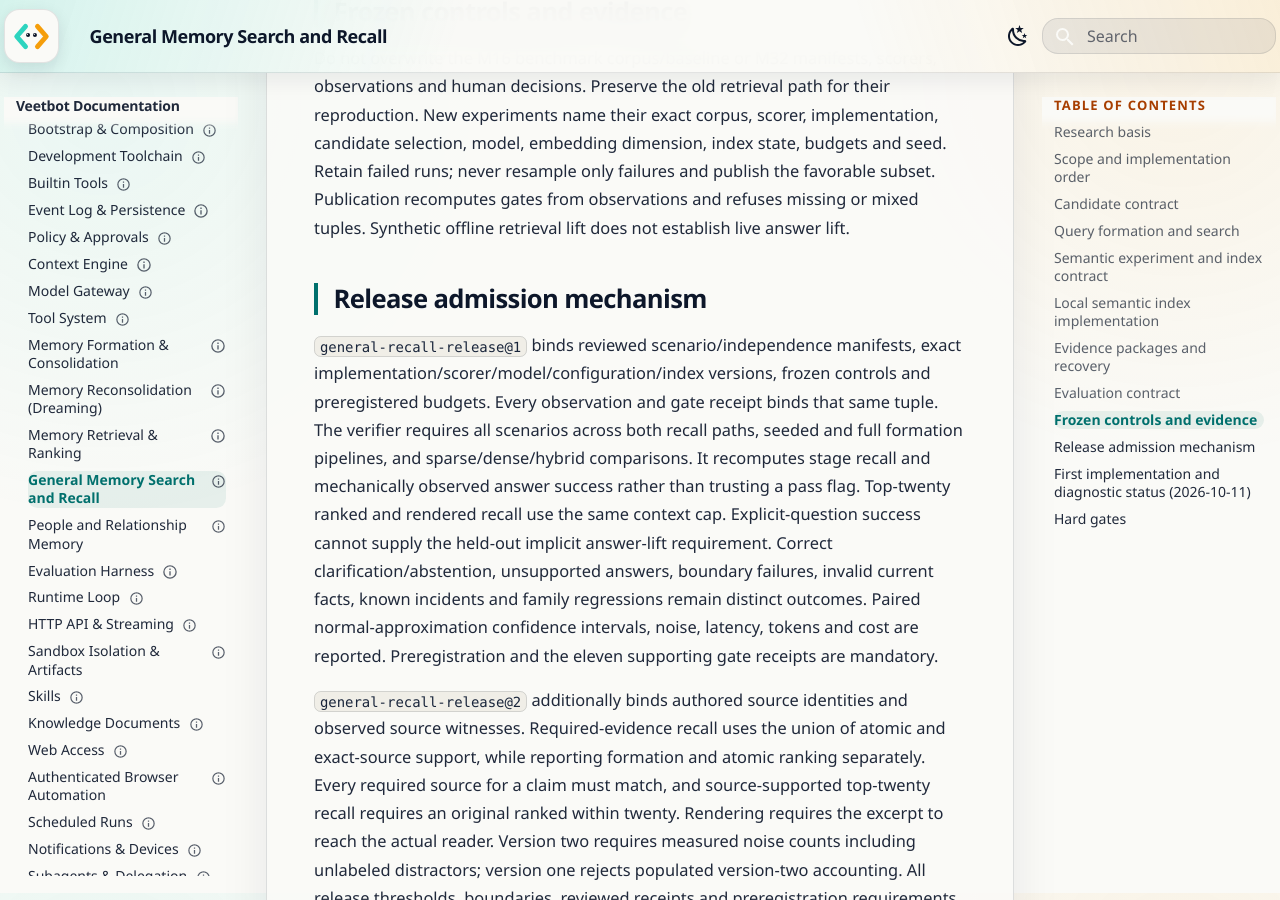
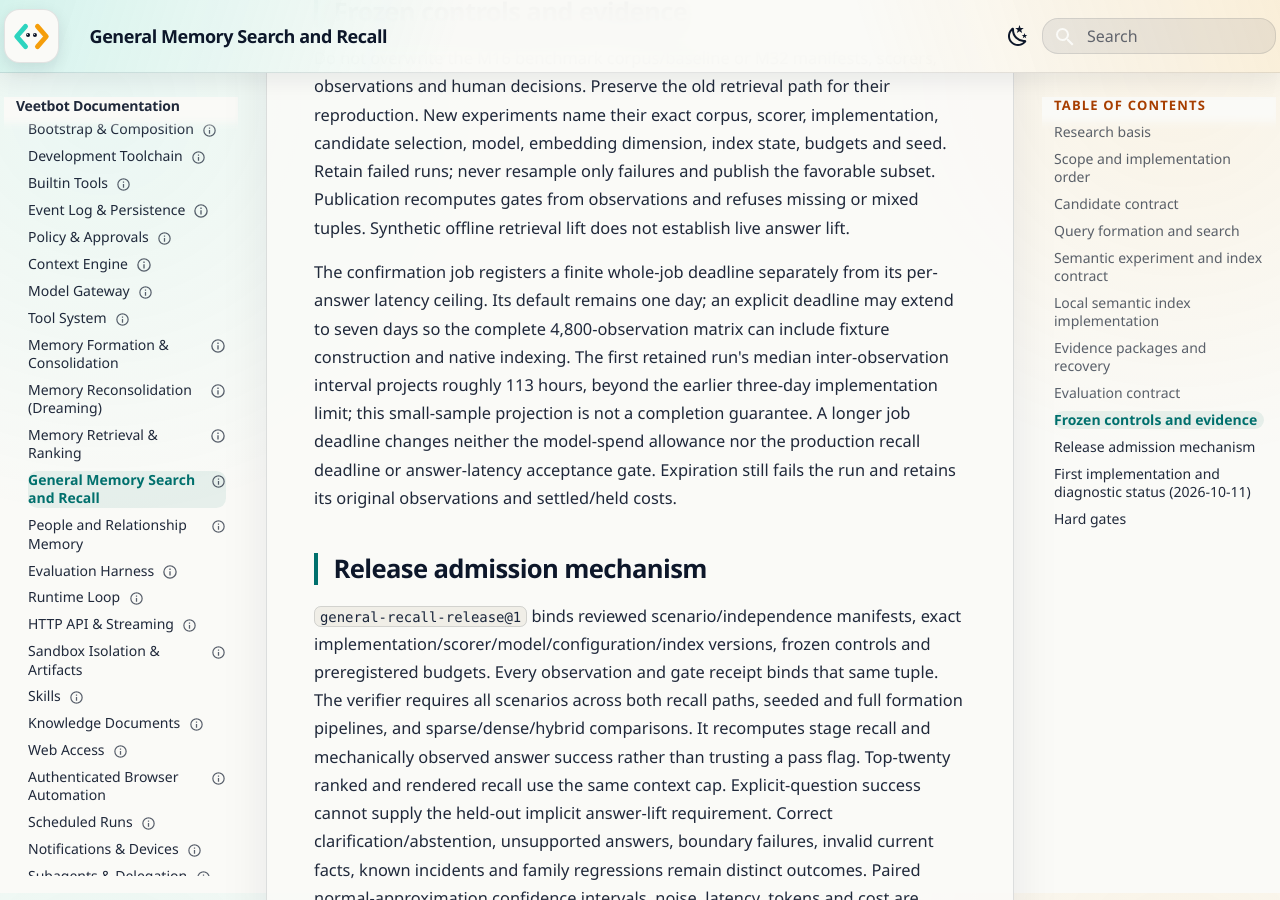
Before and after one commit to avitus/veetbot, an MkDocs documentation site: the page built from docs/plan/general-memory-recall.md, in a window 1280 px wide and 900 px high, scrolled down 9907 px. Built offline with MkDocs 1.6.1 and Material for MkDocs 9.7.7, drawn with Linux system fonts in a browser that asks for light colours.

Commit message:
fix: allow explicit seven-day recall confirmation jobs
Retain the one-day default and separate answer-latency and production recall limits. The first retained run projects about 113 hours at its median observation interval, exceeding the prior three-day job ceiling. Keep finite expiry and the unchanged model-spend cap; test the explicit boundary and refusal beyond it.

Reading-Lane: A
Glen-Conversation: 01a12bcd-632b-7771-8e10-27a551a2d362

```diff
--- a/docs/plan/general-memory-recall.md
+++ b/docs/plan/general-memory-recall.md
@@ -370,6 +370,16 @@ Retain failed runs; never resample only failures and publish the favorable subse
 Publication recomputes gates from observations and refuses missing or mixed tuples.
 Synthetic offline retrieval lift does not establish live answer lift.
 
+The confirmation job registers a finite whole-job deadline separately from its
+per-answer latency ceiling. Its default remains one day; an explicit deadline
+may extend to seven days so the complete 4,800-observation matrix can include
+fixture construction and native indexing. The first retained run's median
+inter-observation interval projects roughly 113 hours, beyond the earlier
+three-day implementation limit; this small-sample projection is not a completion
+guarantee. A longer job deadline changes neither the model-spend allowance nor
+the production recall deadline or answer-latency acceptance gate. Expiration
+still fails the run and retains its original observations and settled/held costs.
+
 ## Release admission mechanism
 
 `general-recall-release@1` binds reviewed scenario/independence manifests, exact
```
Also changed, not shown: 2 other files.
